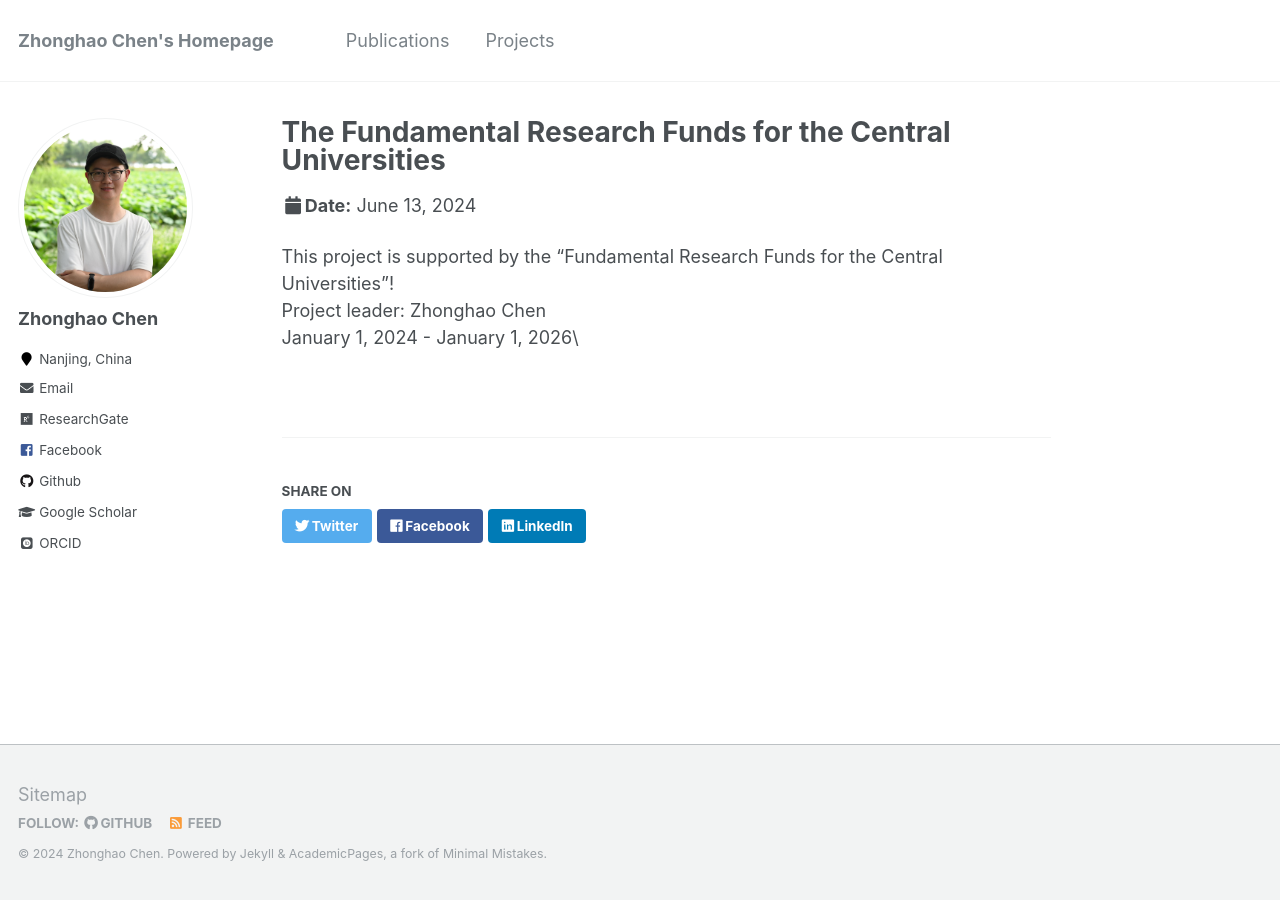
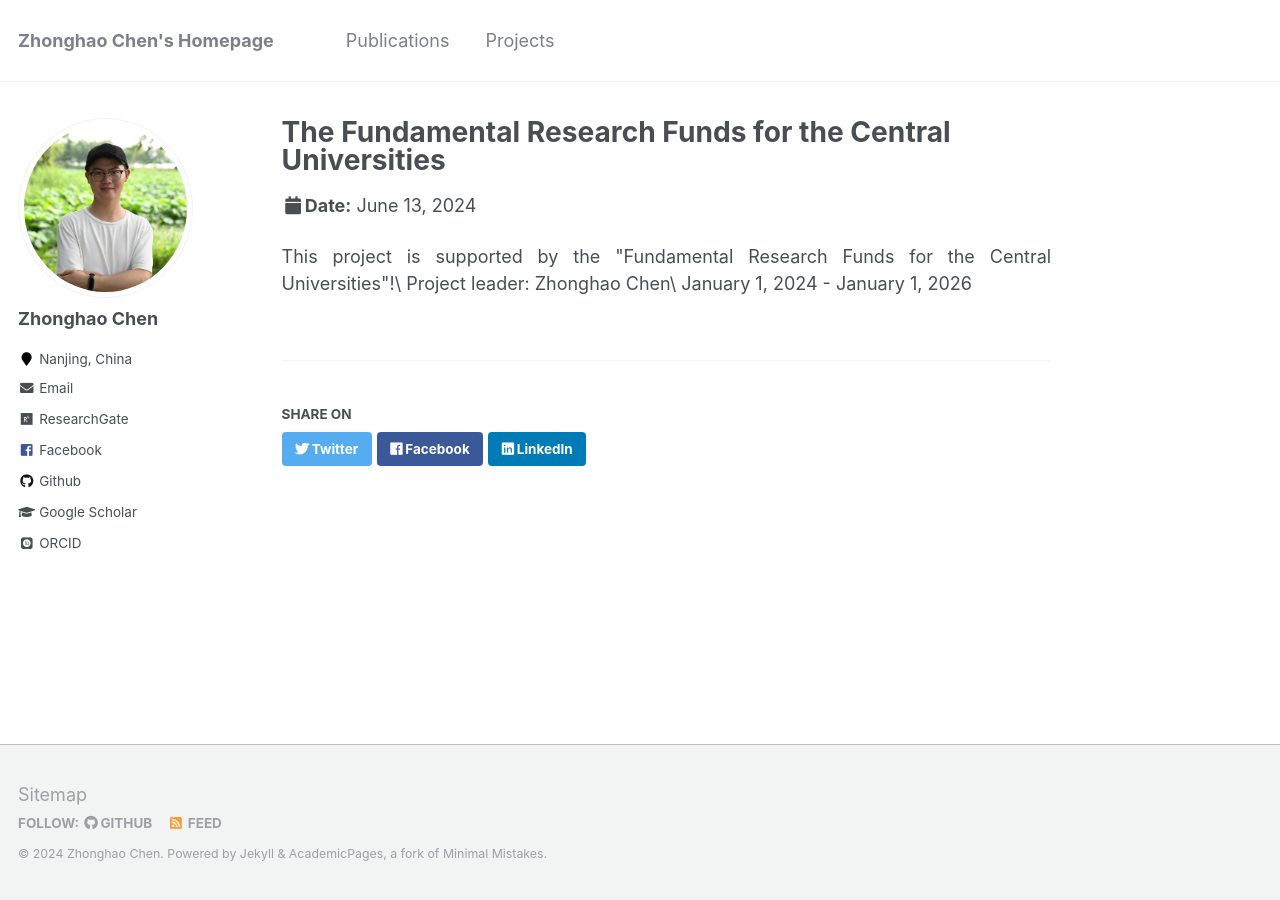
Before and after one commit to zhonghaochen/zhonghaochen.github.io, a Jekyll site: the page built from _talks/project1.md, in a window 1280 px wide. Built offline with Jekyll 4.4.1, drawn with Linux system fonts in a browser that asks for light colours; some web fonts are replaced.

Commit message:
Update project1.md

```diff
--- a/_talks/project1.md
+++ b/_talks/project1.md
@@ -4,7 +4,8 @@ collection: projects
 type: "Talk"
 permalink: /talks/project1
 ---
-
+<div style="text-align: justify;">
 This project is supported by the "Fundamental Research Funds for the Central Universities"!\
 Project leader: Zhonghao Chen\
-January 1, 2024 - January 1, 2026\
+January 1, 2024 - January 1, 2026
+</div>
```
